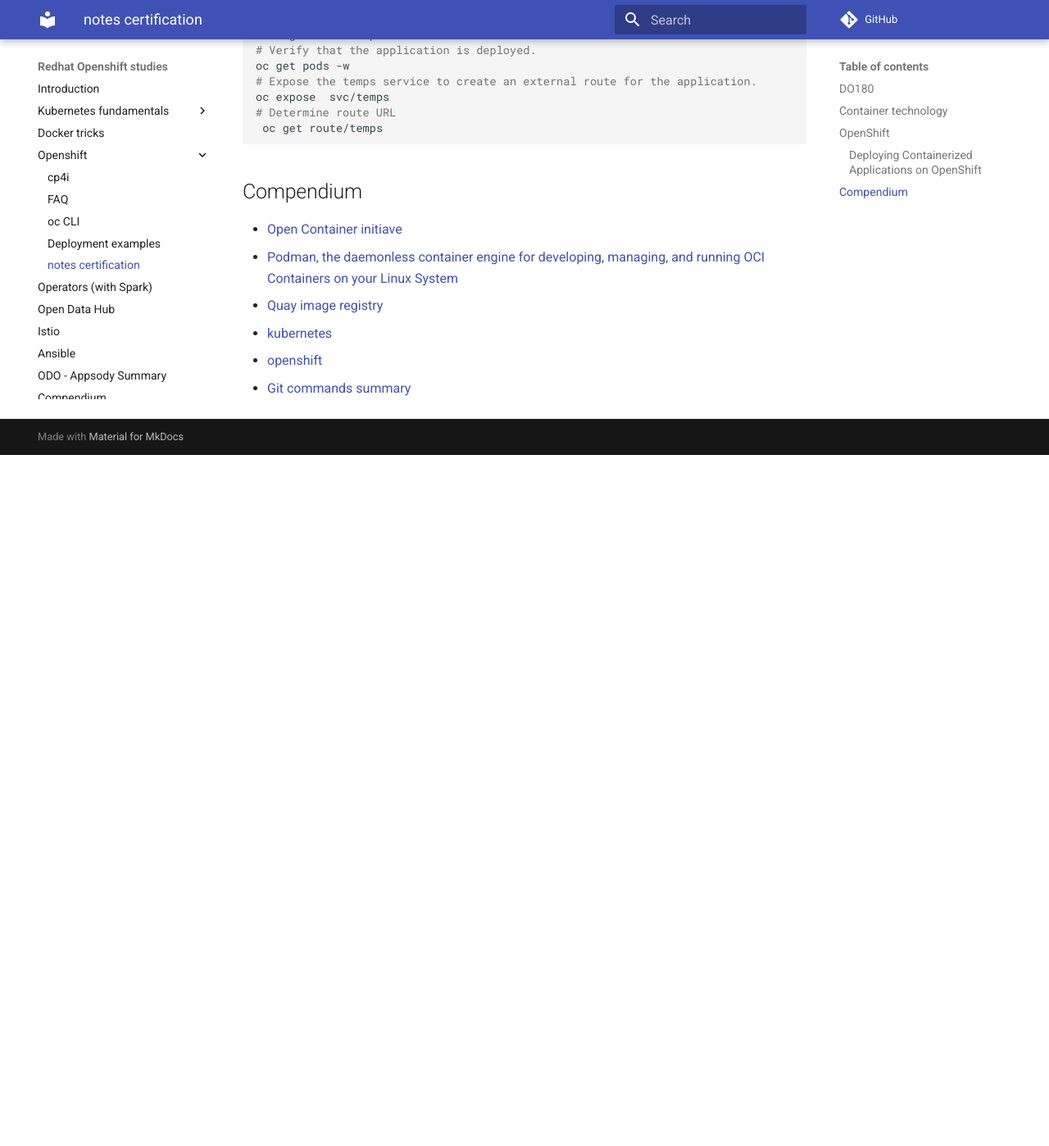
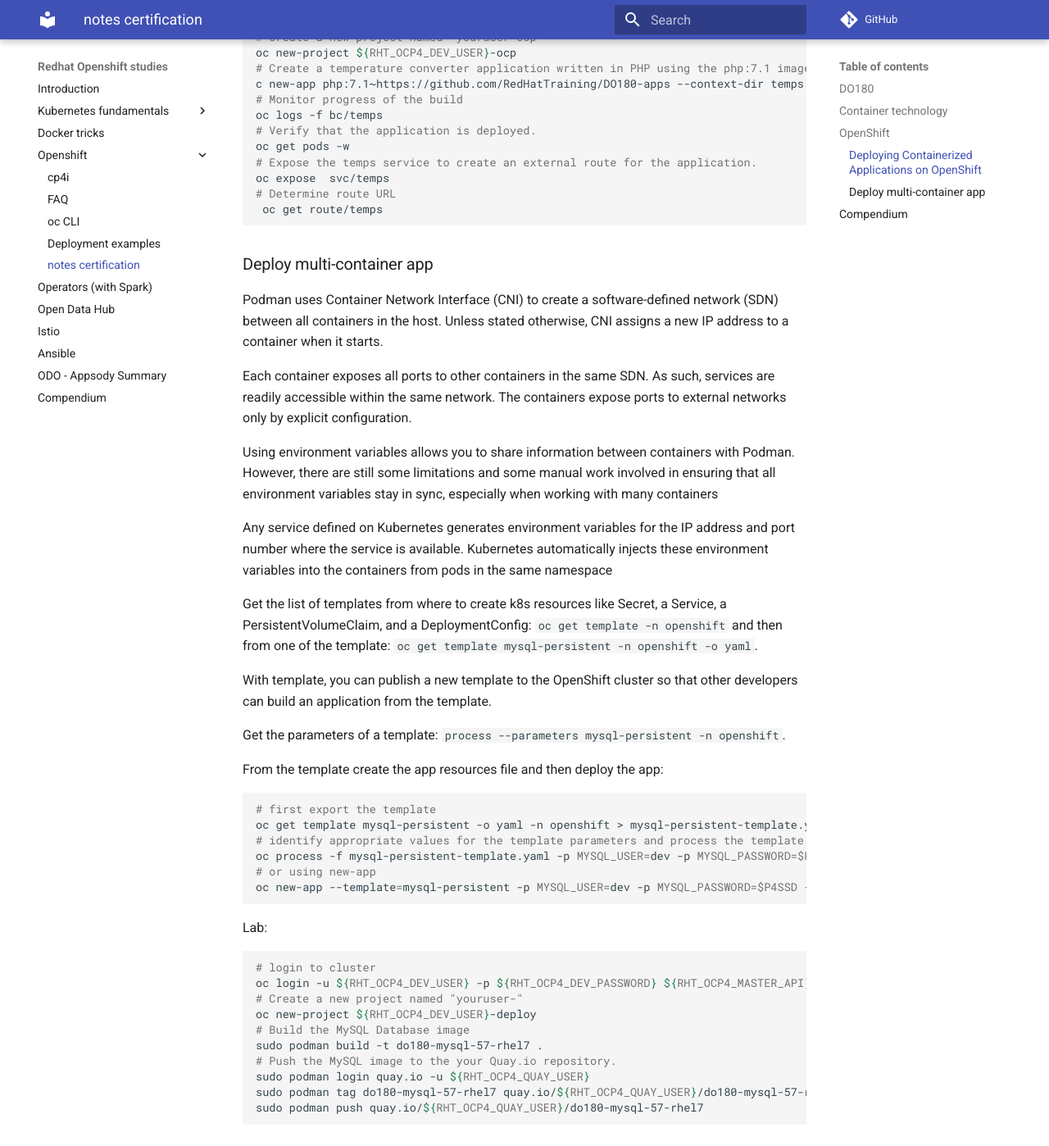
Before and after one commit to jbcodeforce/openshift-studies, an MkDocs documentation site: the page built from docs/notes-ocp-training.md, in a window 1280 px wide and 1400 px high, scrolled down 2623 px. Shown: the whole window at 82% size. Built offline with MkDocs 1.6.1 and Material for MkDocs 9.7.7, drawn with Linux system fonts in a browser that asks for light colours; comment, search, counter and statistics services are not loaded; before the commit the page ends 3178 px from its top, so only the background shows below that; some of the changed text lies outside the part shown.

Commit message:
Update from training

````diff
--- a/docs/notes-ocp-training.md
+++ b/docs/notes-ocp-training.md
@@ -95,11 +95,16 @@
 sudo podman push quay.io/jbcodeforce/do180-custom-httpd:v1.0
 
 sudo podman build -t NAME:TAG DIR
+
+# examine the content of the environment variable of a container
+sudo podman exec todoapi env
 ```
 
 Red Hat Software Collections Library  is the source of most container images
 
 ### Deploying Containerized Applications on OpenShift
+
+Lab:
 
 ```shell
 # login to cluster
@@ -118,6 +123,47 @@
  oc get route/temps
 ```
 
+### Deploy multi-container app
+
+Podman uses Container Network Interface (CNI) to create a software-defined network (SDN) between all containers in the host. Unless stated otherwise, CNI assigns a new IP address to a container when it starts.
+
+Each container exposes all ports to other containers in the same SDN. As such, services are readily accessible within the same network. The containers expose ports to external networks only by explicit configuration.
+
+Using environment variables allows you to share information between containers with Podman. However, there are still some limitations and some manual work involved in ensuring that all environment variables stay in sync, especially when working with many containers
+
+Any service defined on Kubernetes generates environment variables for the IP address and port number where the service is available. Kubernetes automatically injects these environment variables into the containers from pods in the same namespace
+
+Get the list of templates from where to create k8s resources like Secret, a Service, a PersistentVolumeClaim, and a DeploymentConfig: ` oc get template -n openshift` and then from one of the template: `oc get template mysql-persistent -n openshift -o yaml`.
+
+With template, you can publish a new template to the OpenShift cluster so that other developers can build an application from the template.
+
+Get the parameters of a template: ` process --parameters mysql-persistent -n openshift`.
+
+From the template create the app resources file and then deploy the app:
+
+```shell
+# first export the template
+oc get template mysql-persistent -o yaml -n openshift > mysql-persistent-template.yaml
+# identify appropriate values for the template parameters and process the template
+oc process -f mysql-persistent-template.yaml -p MYSQL_USER=dev -p MYSQL_PASSWORD=$P4SSD -p MYSQL_DATABASE=bank -p VOLUME_CAPACITY=10Gi | oc create -f -
+# or using new-app
+oc new-app --template=mysql-persistent -p MYSQL_USER=dev -p MYSQL_PASSWORD=$P4SSD -p MYSQL_DATABASE=bank -p VOLUME_CAPACITY=10Gi
+```
+
+Lab:
+
+```shell
+# login to cluster
+oc login -u ${RHT_OCP4_DEV_USER} -p ${RHT_OCP4_DEV_PASSWORD} ${RHT_OCP4_MASTER_API}
+# Create a new project named "youruser-"
+oc new-project ${RHT_OCP4_DEV_USER}-deploy
+# Build the MySQL Database image
+sudo podman build -t do180-mysql-57-rhel7 .
+# Push the MySQL image to the your Quay.io repository.
+sudo podman login quay.io -u ${RHT_OCP4_QUAY_USER}
+sudo podman tag do180-mysql-57-rhel7 quay.io/${RHT_OCP4_QUAY_USER}/do180-mysql-57-rhel7
+sudo podman push quay.io/${RHT_OCP4_QUAY_USER}/do180-mysql-57-rhel7
+```
 ## Compendium
 
 * [Open Container initiave](https://www.opencontainers.org/)
````
Also changed, not shown: docs/deployment-ex.md (+19 -1 lines), docs/docker.md (+18 -1 lines).
